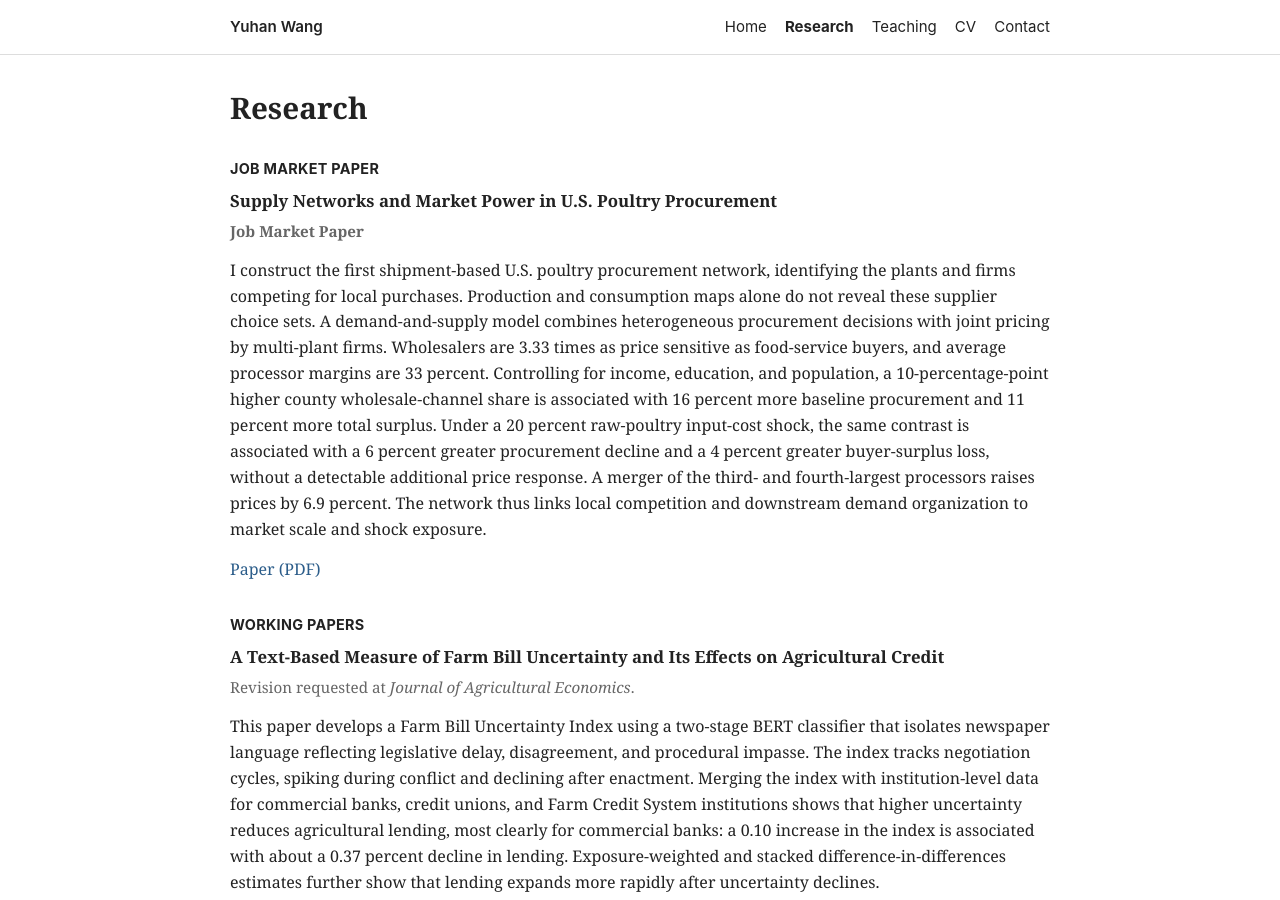
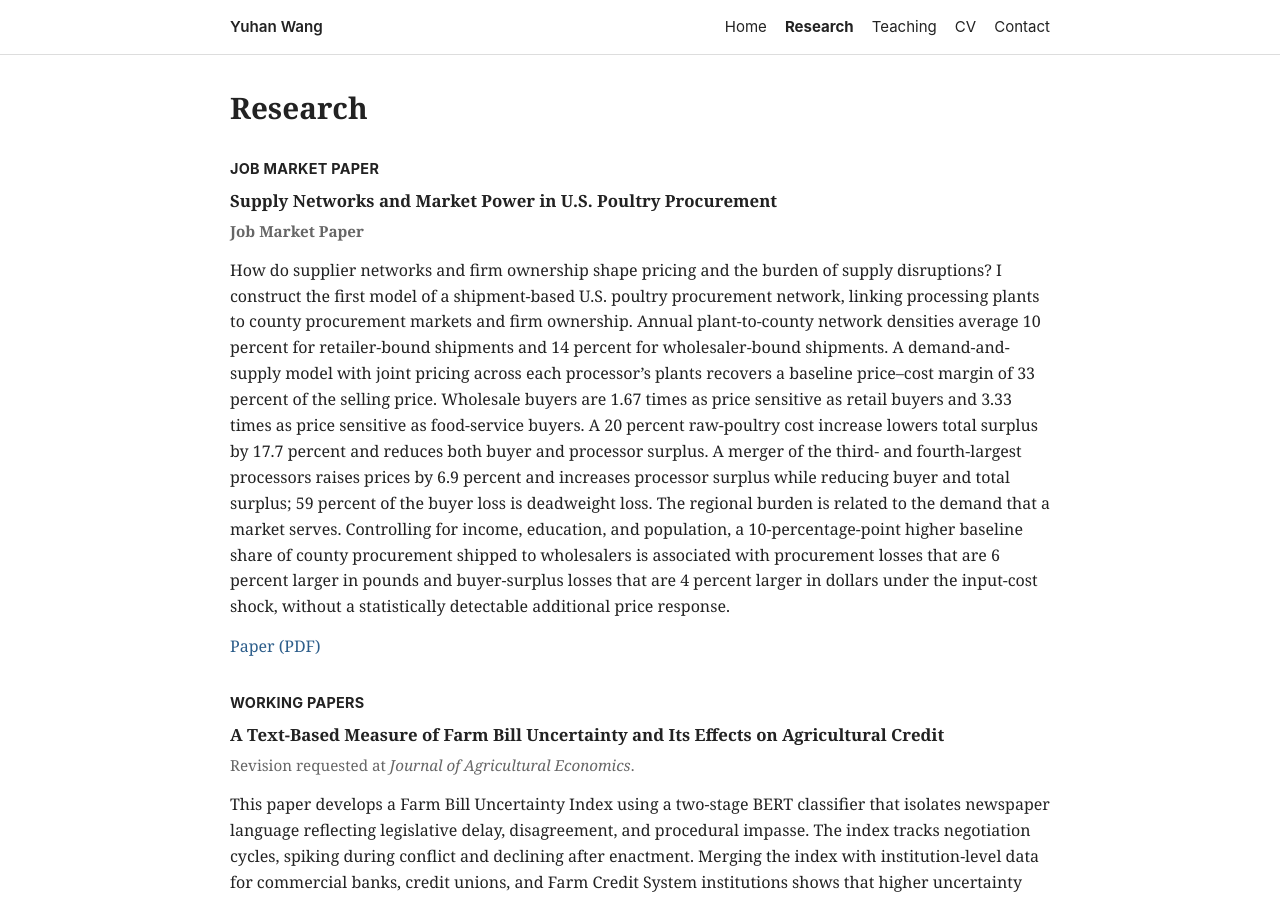
Before and after one commit to Yuhan-Wang-YW/Yuhan-Wang-YW.github.io, a Jekyll site: the page built from research.md, in a window 1280 px wide and 900 px high. Built offline with Jekyll 4.4.1, drawn with Linux system fonts in a browser that asks for light colours.

Commit message:
Sync October 2026 CV and poultry job market paper

```diff
--- a/research.md
+++ b/research.md
@@ -13,21 +13,25 @@ description: "Research by Yuhan Wang, Ph.D. candidate in Agricultural and Applie
   <h3 class="paper-title">Supply Networks and Market Power in U.S. Poultry Procurement</h3>
   <p class="meta"><strong>Job Market Paper</strong></p>
   <p>
-    I construct the first shipment-based U.S. poultry procurement network,
-    identifying the plants and firms competing for local purchases. Production
-    and consumption maps alone do not reveal these supplier choice sets. A
-    demand-and-supply model combines heterogeneous procurement decisions with
-    joint pricing by multi-plant firms. Wholesalers are 3.33 times as price
-    sensitive as food-service buyers, and average processor margins are 33
-    percent. Controlling for income, education, and population, a
-    10-percentage-point higher county wholesale-channel share is associated with
-    16 percent more baseline procurement and 11 percent more total surplus. Under
-    a 20 percent raw-poultry input-cost shock, the same contrast is associated
-    with a 6 percent greater procurement decline and a 4 percent greater
-    buyer-surplus loss, without a detectable additional price response. A merger
-    of the third- and fourth-largest processors raises prices by 6.9 percent. The
-    network thus links local competition and downstream demand organization to
-    market scale and shock exposure.
+    How do supplier networks and firm ownership shape pricing and the burden of
+    supply disruptions? I construct the first model of a shipment-based U.S.
+    poultry procurement network, linking processing plants to county procurement
+    markets and firm ownership. Annual plant-to-county network densities average
+    10 percent for retailer-bound shipments and 14 percent for wholesaler-bound
+    shipments. A demand-and-supply model with joint pricing across each
+    processor’s plants recovers a baseline price–cost margin of 33 percent of the
+    selling price. Wholesale buyers are 1.67 times as price sensitive as retail
+    buyers and 3.33 times as price sensitive as food-service buyers. A 20 percent
+    raw-poultry cost increase lowers total surplus by 17.7 percent and reduces
+    both buyer and processor surplus. A merger of the third- and fourth-largest
+    processors raises prices by 6.9 percent and increases processor surplus while
+    reducing buyer and total surplus; 59 percent of the buyer loss is deadweight
+    loss. The regional burden is related to the demand that a market serves.
+    Controlling for income, education, and population, a 10-percentage-point higher
+    baseline share of county procurement shipped to wholesalers is associated with
+    procurement losses that are 6 percent larger in pounds and buyer-surplus losses
+    that are 4 percent larger in dollars under the input-cost shock, without a
+    statistically detectable additional price response.
   </p>
   <p><a class="button" href="/assets/pdf/Wang_JMP_Poultry.pdf">Paper (PDF)</a></p>
 </article>
```
Also changed, not shown: cv.md (+2 -2 lines), index.html (+11 -8 lines), teaching.md (+2 -2 lines), 2 other files.
